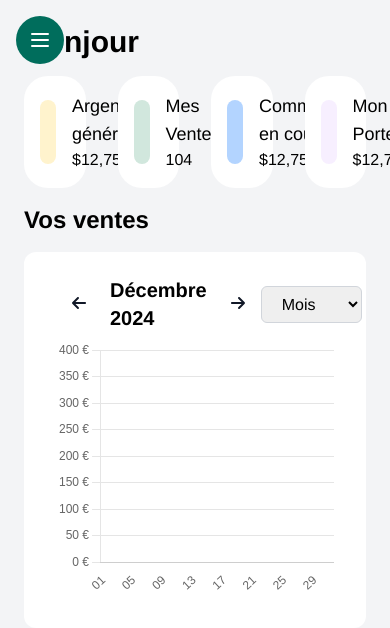
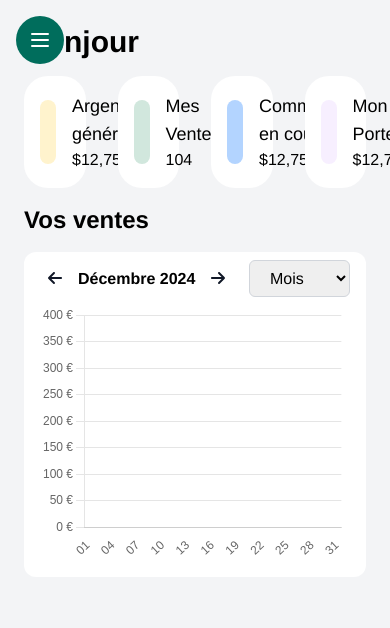
Before and after one commit to lecercledesdiamantaires/portail-lcdd, a Nuxt app in the folder front/: page / in a window 390 px wide. Shown: the top 628 px of the page. Built offline with nearby package versions, Linux system fonts and the light colour scheme; no server answers.

Commit message:
FINISH chart

```diff
--- a/front/components/buttonArrow.vue
+++ b/front/components/buttonArrow.vue
@@ -35,7 +35,7 @@ const icon = props.direction === 'left' ? faArrowLeft : faArrowRight;
       :class="{
         'opacity-50 cursor-not-allowed': props.isDisabled,
         'bg-blue-500 hover:bg-blue-600 text-white': !props.isDisabled,
-        'px-4 py-2 rounded-lg transition duration-300 focus:outline-none focus:ring-2 focus:ring-blue-400': true
+        'sm:px-4 px-2 py-1 sm:py-2 rounded-lg transition duration-300 focus:outline-none focus:ring-2 focus:ring-blue-400': true
       }"
       :disabled="props.isDisabled"
       @click="props.onClick"
--- a/front/components/cardChart.vue
+++ b/front/components/cardChart.vue
@@ -4,7 +4,7 @@
 
 <template>
     <h2 class="text-2xl font-semibold">Vos ventes</h2>
-    <div class="rounded-xl bg-white px-8 py-6">
+    <div class="rounded-xl bg-white sm:px-8 sm:py-6 px-4 py-2 ">
         <div class="flex items-center justify-between">
     <div class="flex items-center gap-2">
         <ButtonArrow
@@ -20,10 +20,20 @@
             direction="right"
             :onClick="sales.navigateForward"
         />
-                <p class="text-danger" v-if="sales.clickDuringCooldown.value">Attendez avant de cliquer</p>
     </div>
     <ChartOption />
+
+    <!-- Popup -->
+    <div
+        v-if="sales.clickDuringCooldown.value"
+        class="fixed top-0 left-0 w-full h-full bg-black bg-opacity-50 flex items-center justify-center z-50"
+    >
+        <div class="bg-white text-danger px-6 py-4 rounded shadow-lg text-center">
+            <p class="text-lg font-semibold">Attendez avant de cliquer</p>
         </div>
+    </div>
+</div>
+
 
         <Chart />
     </div>
--- a/front/components/chartTitle.vue
+++ b/front/components/chartTitle.vue
@@ -5,19 +5,19 @@
 <template>
     <h3
         v-if="sales.period.value == 'month'"
-        class="text-xl font-semibold capitalize"
+        class="sm:text-xl text-md font-semibold capitalize"
     >
         {{ sales.selectedDate.value.toLocaleDateString('fr-FR', { year: 'numeric', month: 'long' }) }}
     </h3>
     <h3
         v-else-if="sales.period.value == 'year'"
-        class="text-xl font-semibold capitalize"
+        class="sm:text-xl text-md font-semibold capitalize"
     >
         {{ sales.selectedDate.value.toLocaleDateString('fr-FR', { year: 'numeric'}) }}
     </h3>
     <h3
         v-else
-        class="text-xl font-semibold"
+        class="sm:text-xl text-md font-semibold"
     >
         Toutes les ventes
     </h3>
```
Lines whose indentation alone changed are shown as unchanged.
